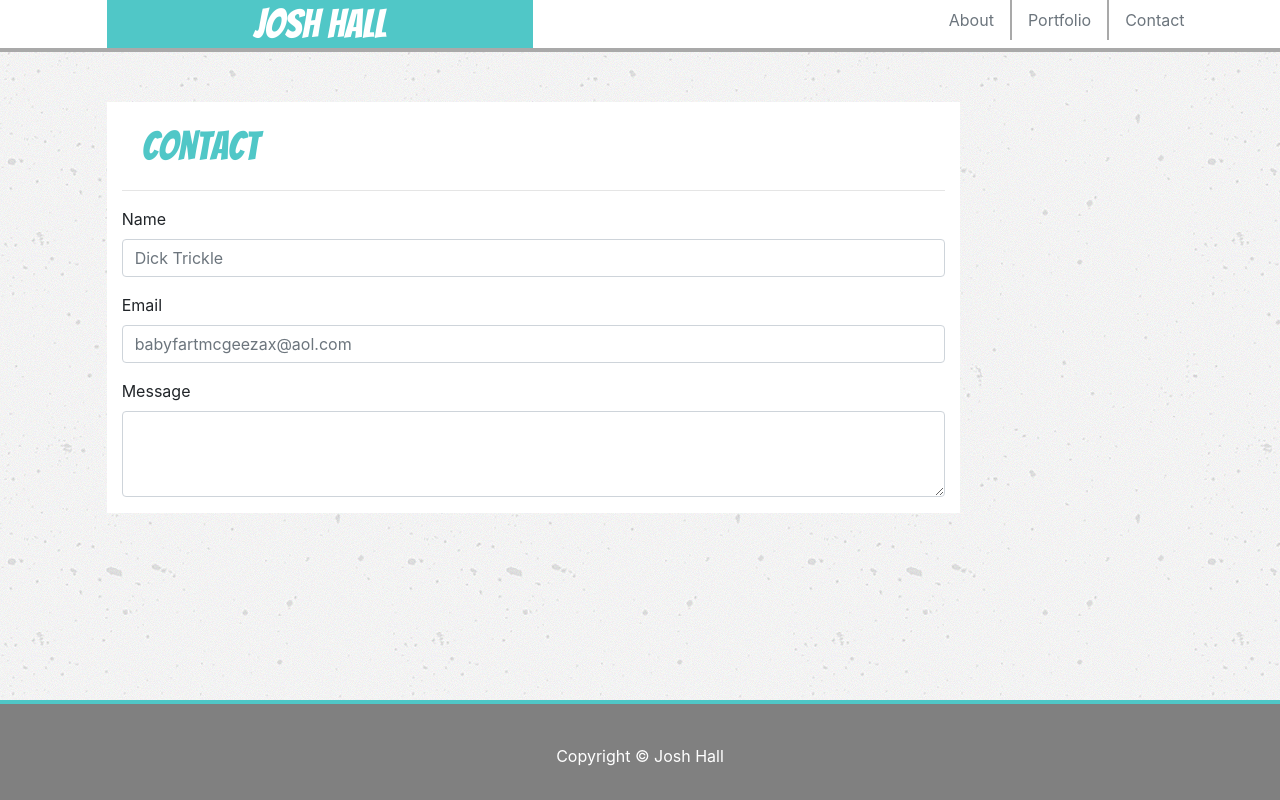
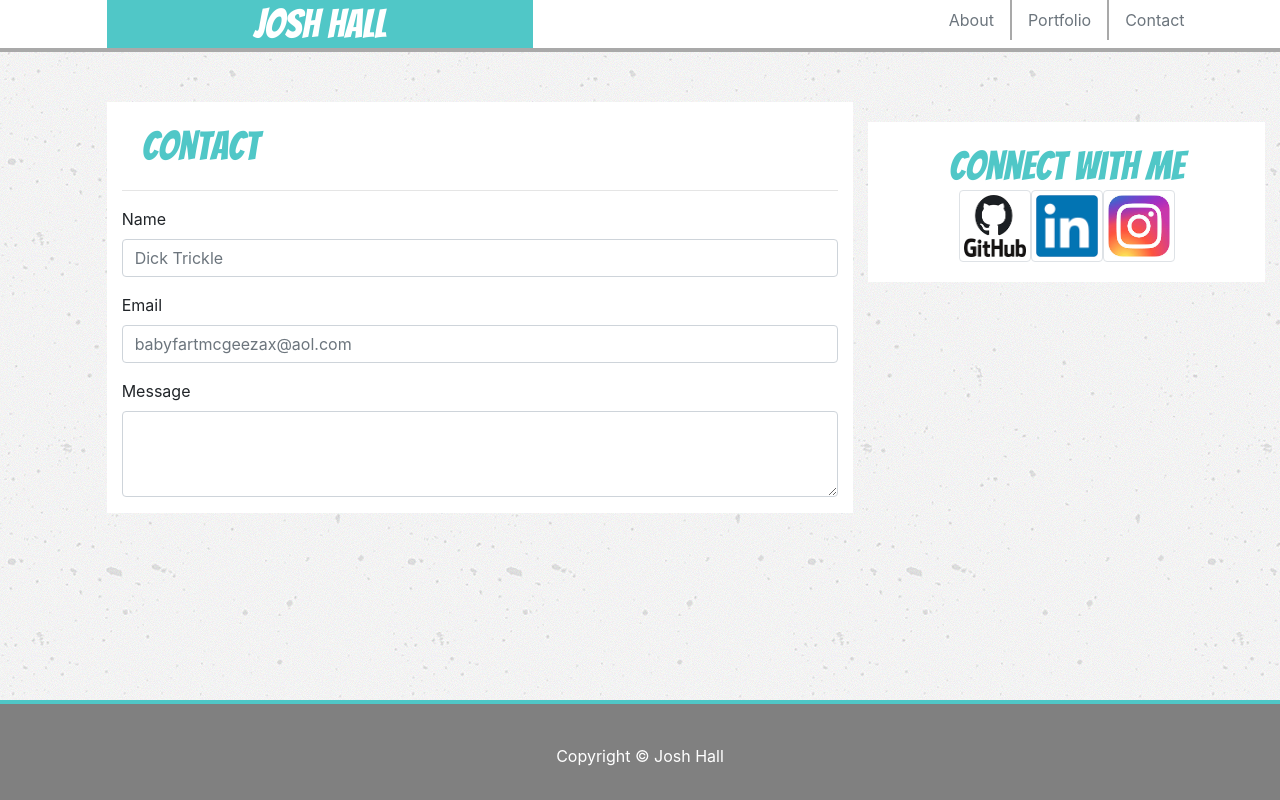
Before and after one commit to HallHammeR/Portfolio-site, a plain HTML site: page contact.html in a window 1280 px wide. Drawn offline with nearby package versions, Linux system fonts and the light colour scheme.

Commit message:
contact form changed

```diff
--- a/assets/style.css
+++ b/assets/style.css
@@ -83,3 +83,19 @@ h1 {
 #d {
 	margin: 20px;
 }
+
+.sidebar {
+	max-width: 100%;
+	margin-right: 0%;
+}
+
+#social {
+	width: 72px;
+	height: 72px;
+}
+
+#socialbuttons {
+	background-color: white;
+	padding: 20px;
+	margin-top: 20px;
+}
--- a/contact.html
+++ b/contact.html
@@ -59,10 +59,19 @@
             <textarea class="form-control" id="exampleFormControlTextarea1" rows="3"></textarea>
           </div>
         </div>
-        <div class="col-sm-0 col-md-3"></div>
+
+        <div class="col-xs-12 col-sm-12 col-md-4 col-lg-4">
+           <div id="socialbuttons" class="container">
+             <h1 id="aabout">Connect with Me</h1>
+              <div class="row justify-content-center">
+              <a href="https://github.com/HallHammeR" target="_blank"><img src="assets/images/download.png" id="social" alt="GitHub" class="img-thumbnail" height="10px" /></a>
+              <a href="https://www.linkedin.com/in/josh-hall-27430283/" target="_blank"><img src="assets/images/linkd.png" id="social" alt="LinkedIn" class="img-thumbnail"/></a>
+              <a href="https://www.instagram.com/hallhammr/" target="_blank"><img src="assets/images/insta.jpg" id="social" alt="instagram" class="img-thumbnail " /></a>
+              </div>
+          </div>
+        </div>
       </div>
     </div>
-
 
 
 
```
Also changed, not shown: index.html (+11 -7 lines). Lines whose indentation alone changed are shown as unchanged.
